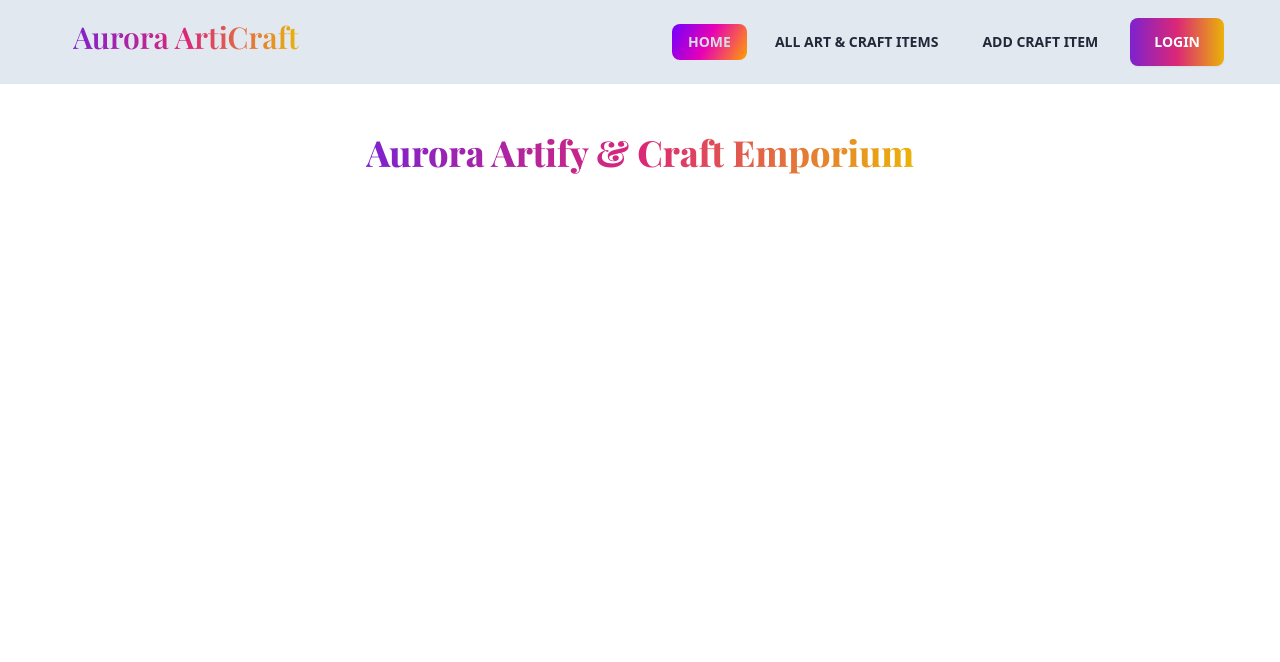
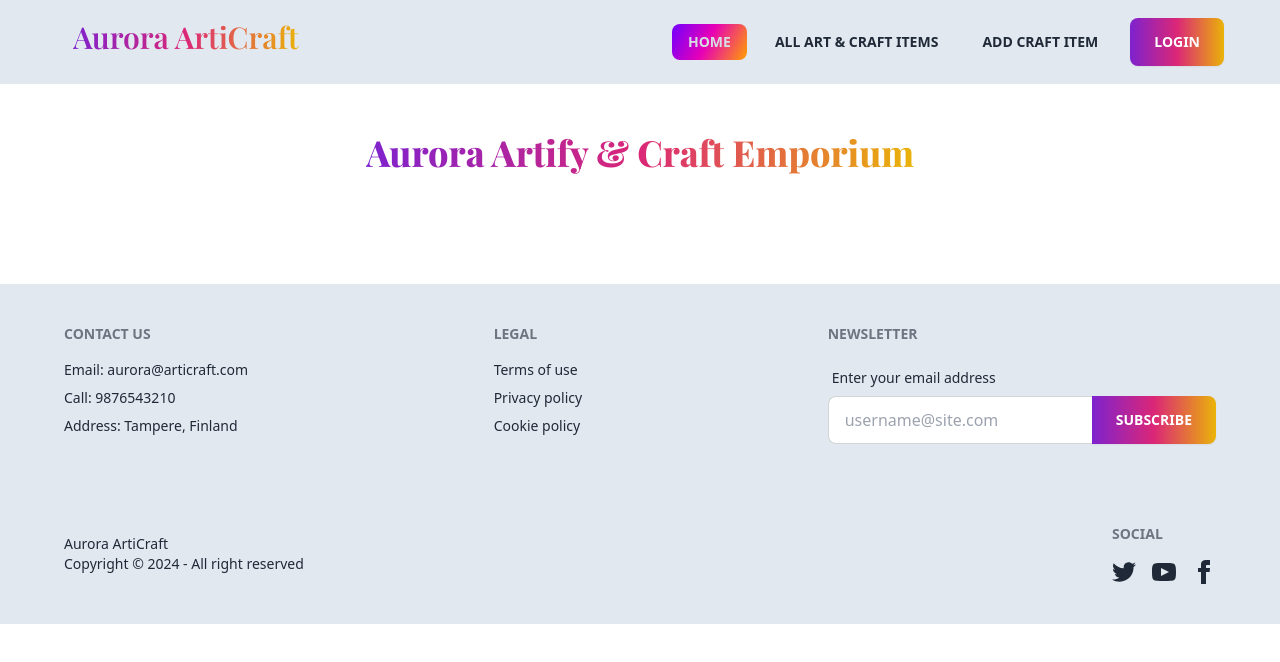
Before and after one commit to maasajal/aurora-arti-craft-client, a React (Vite) app: page / in a window 1280 px wide. Shown: the top 662 px of the page. Built offline with nearby package versions, Linux system fonts and the light colour scheme; no server answers; a web font is replaced by a local one.

Commit message:
Footer added

```diff
--- /dev/null
+++ b/src/components/Footer/Footer.jsx
@@ -0,0 +1,93 @@
+const Footer = () => {
+  return (
+    <>
+      <footer className="p-10 bg-slate-200 mt-28">
+        <div className="footer max-w-6xl mx-auto flex flex-wrap justify-between ">
+          <nav>
+            <h6 className="footer-title">Contact Us</h6>
+            <a href="mailto:aurora@articraft.com" className="link link-hover">
+              Email: aurora@articraft.com
+            </a>
+            <a href="callto:9876543210" className="link link-hover">
+              Call: 9876543210
+            </a>
+            <a className="link link-hover">Address: Tampere, Finland</a>
+          </nav>
+          <nav>
+            <h6 className="footer-title">Legal</h6>
+            <a className="link link-hover">Terms of use</a>
+            <a className="link link-hover">Privacy policy</a>
+            <a className="link link-hover">Cookie policy</a>
+          </nav>
+          <form>
+            <h6 className="footer-title">Newsletter</h6>
+            <fieldset className="form-control w-80">
+              <label className="label">
+                <span className="label-text">Enter your email address</span>
+              </label>
+              <div className="join">
+                <input
+                  type="text"
+                  placeholder="username@site.com"
+                  className="input input-bordered join-item"
+                />
+                <button className="btn px-6 border-none uppercase text-white join-item bg-gradient-to-r from-purple-700 via-pink-600 to-yellow-500">
+                  Subscribe
+                </button>
+              </div>
+            </fieldset>
+          </form>
+        </div>
+      </footer>
+      <footer className="p-10 bg-slate-200">
+        <div className="footer items-center max-w-6xl mx-auto">
+          <aside>
+            <p>
+              Aurora ArtiCraft <br />
+              Copyright © 2024 - All right reserved
+            </p>
+          </aside>
+          <nav className="md:place-self-center md:justify-self-end">
+            <h6 className="footer-title">Social</h6>
+            <div className="grid grid-flow-col gap-4">
+              <a>
+                <svg
+                  xmlns="http://www.w3.org/2000/svg"
+                  width="24"
+                  height="24"
+                  viewBox="0 0 24 24"
+                  className="fill-current"
+                >
+                  <path d="M24 4.557c-.883.392-1.832.656-2.828.775 1.017-.609 1.798-1.574 2.165-2.724-.951.564-2.005.974-3.127 1.195-.897-.957-2.178-1.555-3.594-1.555-3.179 0-5.515 2.966-4.797 6.045-4.091-.205-7.719-2.165-10.148-5.144-1.29 2.213-.669 5.108 1.523 6.574-.806-.026-1.566-.247-2.229-.616-.054 2.281 1.581 4.415 3.949 4.89-.693.188-1.452.232-2.224.084.626 1.956 2.444 3.379 4.6 3.419-2.07 1.623-4.678 2.348-7.29 2.04 2.179 1.397 4.768 2.212 7.548 2.212 9.142 0 14.307-7.721 13.995-14.646.962-.695 1.797-1.562 2.457-2.549z"></path>
+                </svg>
+              </a>
+              <a>
+                <svg
+                  xmlns="http://www.w3.org/2000/svg"
+                  width="24"
+                  height="24"
+                  viewBox="0 0 24 24"
+                  className="fill-current"
+                >
+                  <path d="M19.615 3.184c-3.604-.246-11.631-.245-15.23 0-3.897.266-4.356 2.62-4.385 8.816.029 6.185.484 8.549 4.385 8.816 3.6.245 11.626.246 15.23 0 3.897-.266 4.356-2.62 4.385-8.816-.029-6.185-.484-8.549-4.385-8.816zm-10.615 12.816v-8l8 3.993-8 4.007z"></path>
+                </svg>
+              </a>
+              <a>
+                <svg
+                  xmlns="http://www.w3.org/2000/svg"
+                  width="24"
+                  height="24"
+                  viewBox="0 0 24 24"
+                  className="fill-current"
+                >
+                  <path d="M9 8h-3v4h3v12h5v-12h3.642l.358-4h-4v-1.667c0-.955.192-1.333 1.115-1.333h2.885v-5h-3.808c-3.596 0-5.192 1.583-5.192 4.615v3.385z"></path>
+                </svg>
+              </a>
+            </div>
+          </nav>
+        </div>
+      </footer>
+    </>
+  );
+};
+export default Footer;
--- a/src/layouts/Root.jsx
+++ b/src/layouts/Root.jsx
@@ -1,5 +1,6 @@
 import { Outlet } from "react-router-dom";
 import Navbar from "../components/Header/Navbar";
+import Footer from "../components/Footer/Footer";
 
 const Root = () => {
   return (
@@ -8,6 +9,7 @@
       <div className="font-poppins">
         <Outlet />
       </div>
+      <Footer />
     </>
   );
 };
```
